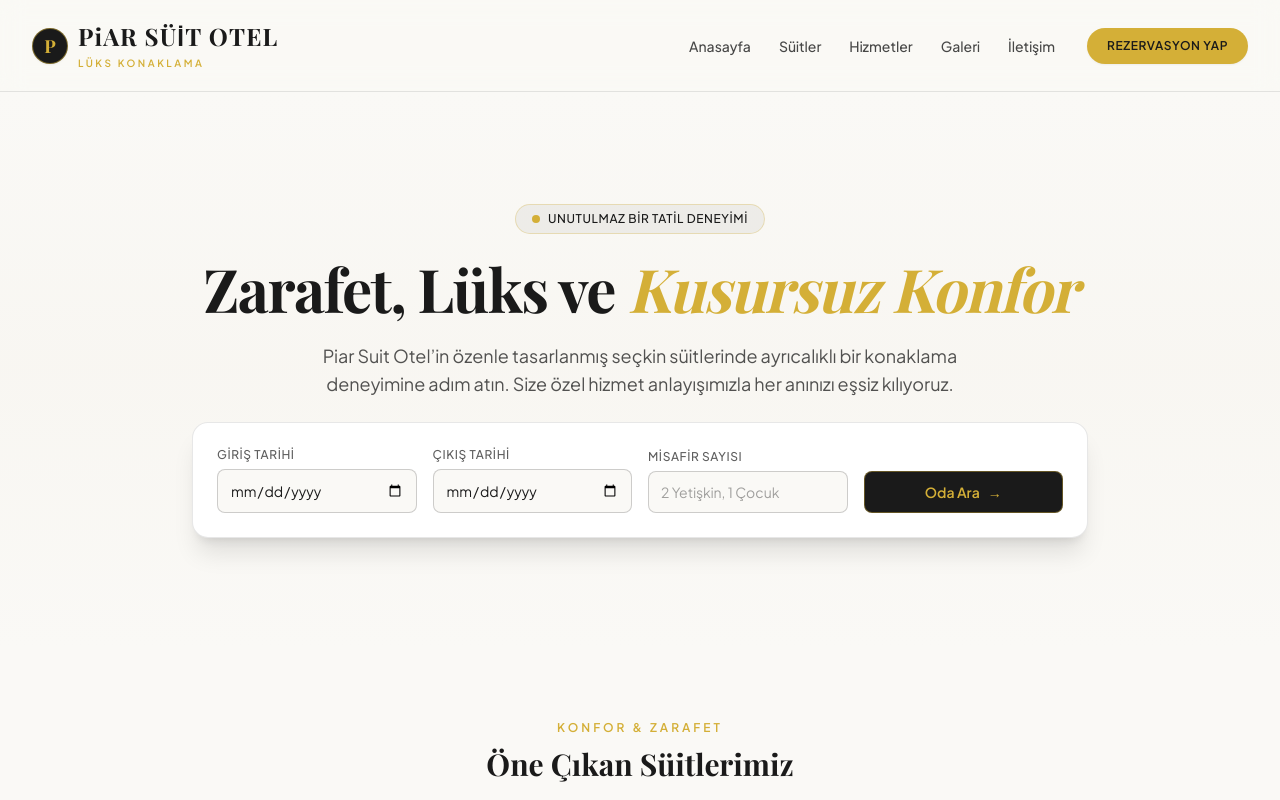
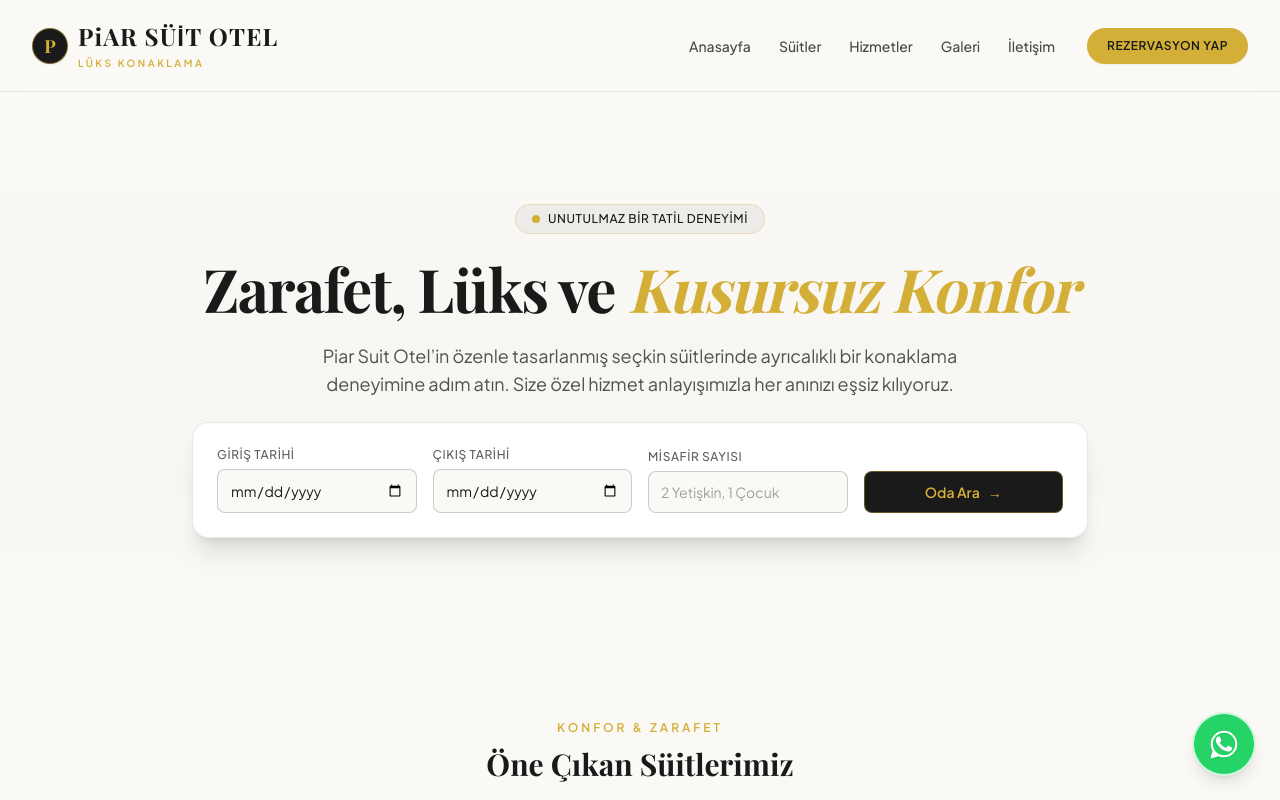
Before and after one commit to Kerim200222/piar-suit-otel, a Next.js app: page / in a window 1280 px wide. Shown: the top 800 px of the page. Built offline with nearby package versions, Linux system fonts and the light colour scheme; a web font is replaced by a local one.

Commit message:
feat(whatsapp): add dynamic floating WhatsAppButton component

```diff
--- a/src/app/layout.tsx
+++ b/src/app/layout.tsx
@@ -2,6 +2,7 @@ import type { Metadata } from "next";
 import { Playfair_Display, Plus_Jakarta_Sans } from "next/font/google";
 import Header from "@/components/Header";
 import Footer from "@/components/Footer";
+import WhatsAppButton from "@/components/WhatsAppButton";
 import "./globals.css";
 
 const playfair = Playfair_Display({
@@ -33,6 +34,10 @@ export default function RootLayout({
         <Header />
         <div className="flex-1">{children}</div>
         <Footer />
+        <WhatsAppButton
+          phoneNumber="9054242330000"
+          message="Merhaba, PiAR SÜİT OTEL rezervasyon ve konaklama hakkında bilgi almak istiyorum."
+        />
       </body>
     </html>
   );
--- /dev/null
+++ b/src/components/WhatsAppButton.tsx
@@ -0,0 +1,71 @@
+"use client";
+
+import React from "react";
+
+export interface WhatsAppButtonProps {
+  /**
+   * WhatsApp telefon numarası (ülke kodu ile, örn: "905301234567" veya "+90 530 123 45 67")
+   */
+  phoneNumber?: string;
+  /**
+   * Varsayılan ön mesaj (Türkçe)
+   */
+  message?: string;
+  /**
+   * Özel sınıf isimleri (opsiyonel)
+   */
+  className?: string;
+}
+
+export default function WhatsAppButton({
+  phoneNumber = "9054242330000",
+  message = "Merhaba, PiAR SÜİT OTEL konaklama ve rezervasyon hakkında bilgi almak istiyorum.",
+  className = "",
+}: WhatsAppButtonProps) {
+  // Telefon numarasındaki boşluk, artı ve parantez gibi karakterleri temizle
+  const sanitizedPhone = phoneNumber.replace(/\D/g, "");
+  const encodedMessage = encodeURIComponent(message);
+  const whatsappUrl = `https://wa.me/${sanitizedPhone}?text=${encodedMessage}`;
+
+  return (
+    <aside aria-label="WhatsApp İletişim" className="fixed bottom-6 right-6 z-50">
+      <a
+        href={whatsappUrl}
+        target="_blank"
+        rel="noopener noreferrer"
+        aria-label="WhatsApp ile iletişime geçin"
+        className={`group relative flex items-center justify-center w-14 h-14 sm:w-16 sm:h-16 rounded-full bg-[#25D366] text-white shadow-lg hover:shadow-2xl hover:scale-105 active:scale-95 transition-all duration-300 border-2 border-white/80 focus:outline-none focus:ring-4 focus:ring-[#25D366]/40 ${className}`}
+      >
+        {/* Lüks Nabız / Dalgalanma Efekti (Pulsing Glow) */}
+        <span
+          className="absolute -inset-1 rounded-full bg-[#25D366]/30 animate-ping pointer-events-none -z-10"
+          aria-hidden="true"
+        />
+
+        {/* WhatsApp İkonu */}
+        <svg
+          className="w-7 h-7 sm:w-8 sm:h-8 fill-current drop-shadow-sm transition-transform duration-300 group-hover:scale-110"
+          viewBox="0 0 24 24"
+          xmlns="http://www.w3.org/2000/svg"
+          aria-hidden="true"
+        >
+          <path d="M17.507 14.307l-.009.075c-.301-.15-1.777-.876-2.053-.976-.277-.1-.478-.15-.68.15-.202.3-.78 1.002-.956 1.203-.177.2-.353.226-.654.075s-1.272-.469-2.423-1.496c-.896-.799-1.501-1.786-1.677-2.087-.176-.301-.019-.464.132-.614.136-.135.302-.35.453-.526.151-.175.201-.3.302-.501.101-.2.05-.376-.025-.526-.076-.151-.68-1.64-.932-2.247-.245-.591-.494-.511-.68-.521-.176-.009-.377-.01-.578-.01-.201 0-.528.075-.805.376s-1.056 1.028-1.056 2.508 1.082 2.91 1.233 3.111c.151.2 2.128 3.25 5.156 4.557.72.311 1.282.497 1.721.636.723.23 1.38.197 1.9.12.58-.087 1.777-.727 2.028-1.429.252-.702.252-1.304.177-1.429-.076-.125-.277-.201-.578-.351z" />
+          <path
+            fillRule="evenodd"
+            clipRule="evenodd"
+            d="M12 2C6.477 2 2 6.477 2 12c0 1.892.527 3.66 1.442 5.168L2.05 21.66a.8.8 0 00.99.99l4.582-1.387A9.957 9.957 0 0012 22c5.523 0 10-4.477 10-10S17.523 2 12 2zm0 1.6A8.4 8.4 0 1020.4 12 8.41 8.41 0 0012 3.6z"
+          />
+        </svg>
+
+        {/* Hover / Masaüstü Bilgilendirme Balonu (Tooltip) */}
+        <span
+          role="tooltip"
+          className="absolute right-full mr-3.5 hidden md:flex items-center gap-1.5 whitespace-nowrap rounded-xl bg-secondary text-primary border border-primary/30 px-3.5 py-2 text-xs font-semibold shadow-xl opacity-0 translate-x-2 pointer-events-none transition-all duration-300 group-hover:opacity-100 group-hover:translate-x-0"
+        >
+          <span className="w-1.5 h-1.5 rounded-full bg-[#25D366] animate-pulse" />
+          <span>WhatsApp Destek Hattı</span>
+        </span>
+      </a>
+    </aside>
+  );
+}
```
